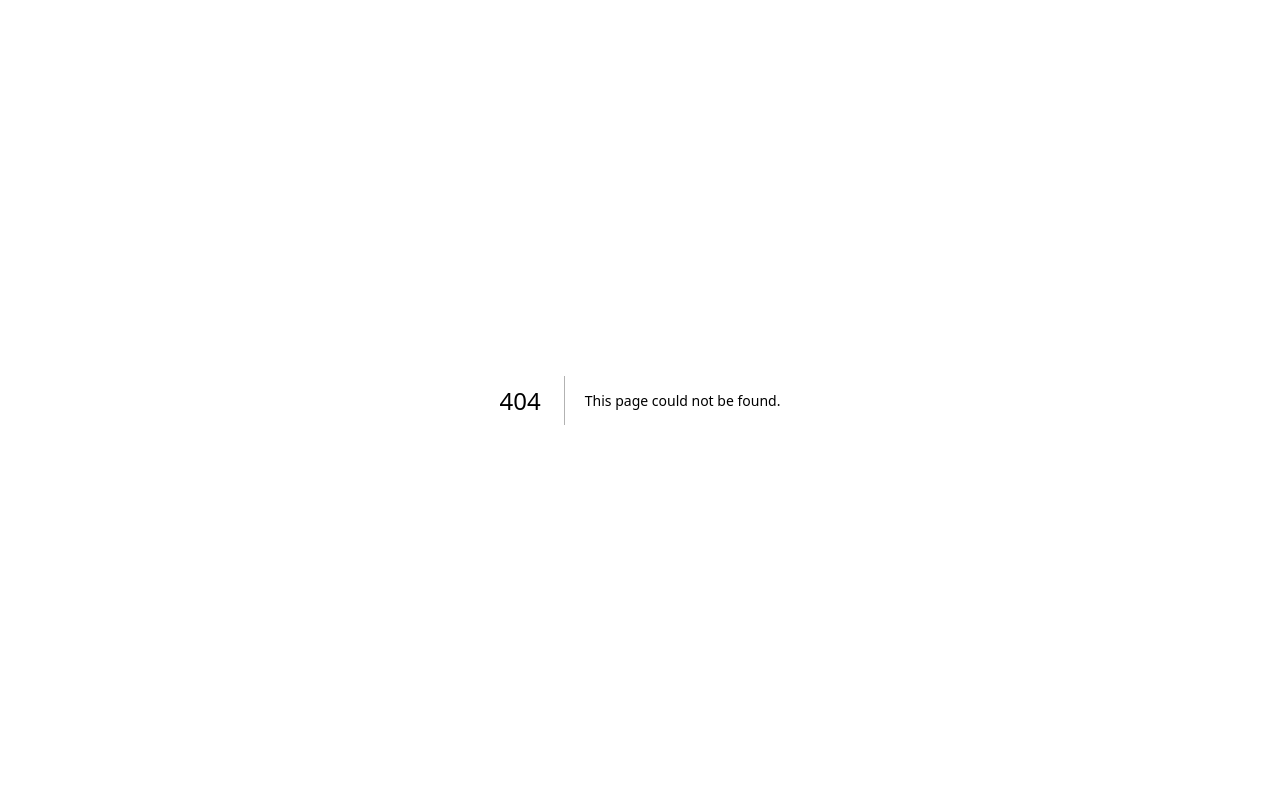
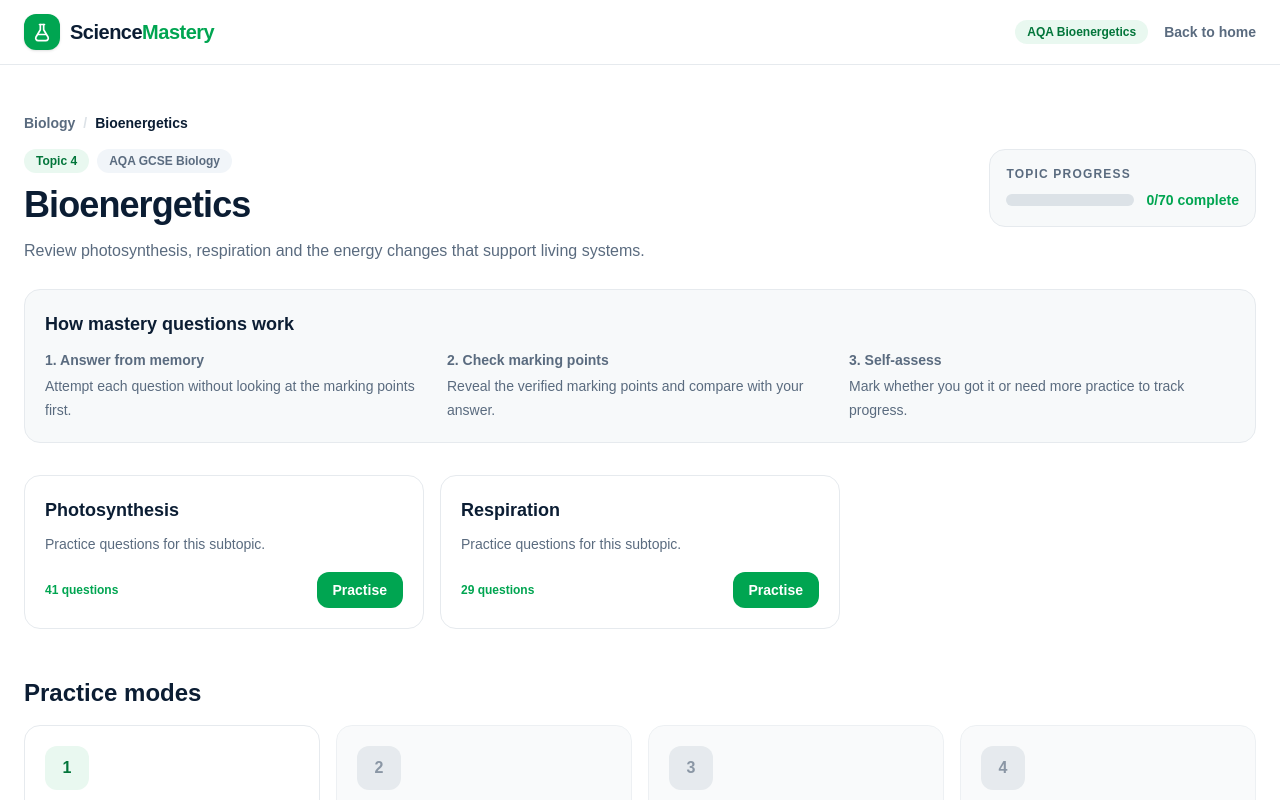
Before and after one commit to marietheresewambele-droid/ScienceMastery, a Next.js app: page /biology/bioenergetics in a window 1280 px wide. Before the commit this address had no page. Shown: the top 800 px of the page. Built offline with nearby package versions, Linux system fonts and the light colour scheme.

Commit message:
Add bioenergetics Biology route

```diff
--- /dev/null
+++ b/src/app/biology/bioenergetics/page.tsx
@@ -0,0 +1,6 @@
+import BiologyTopicPage from "@/components/topic/BiologyTopicPage";
+import { bioenergeticsConfig } from "@/data/topics/bioenergetics";
+
+export default function BioenergeticsPage() {
+  return <BiologyTopicPage config={bioenergeticsConfig} />;
+}
```
